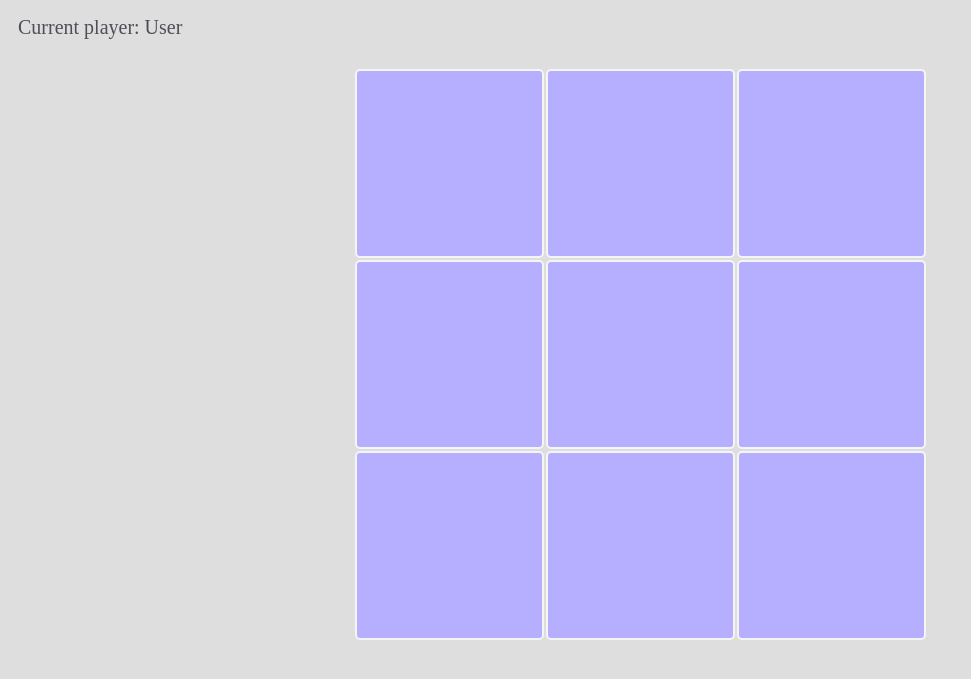
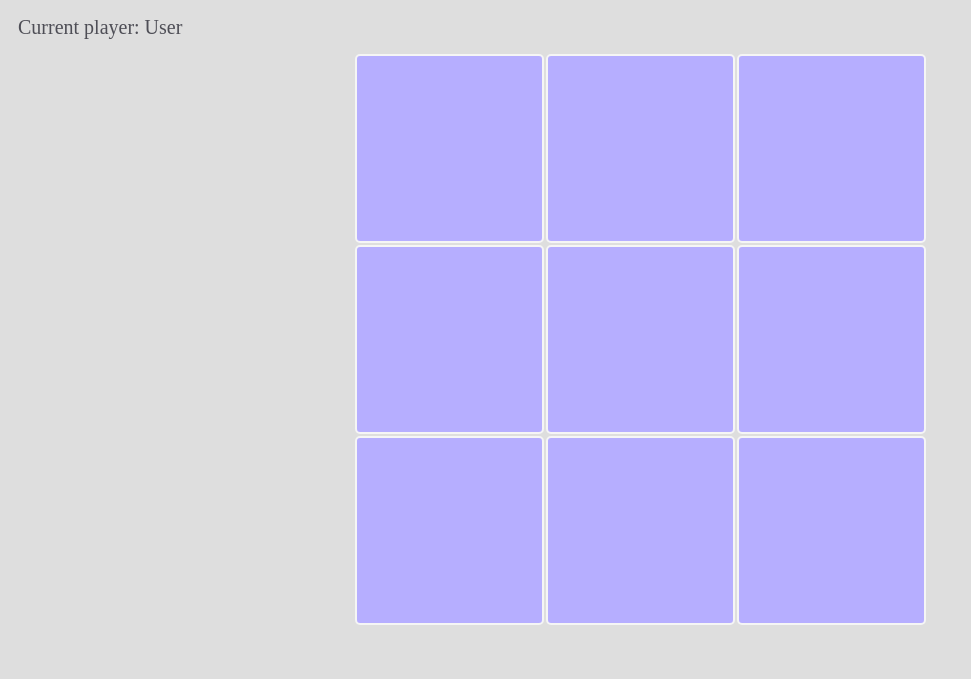
Before and after one commit to justFae00/TicTacToe, a plain HTML site: page index.html in a window 1280 px wide. Shown: the part 81-760 px from the top of the page, without its empty margins (0-971 px from the left). Drawn offline with Linux system fonts and the light colour scheme; a web font is replaced by a local one.

Commit message:
Update style.css

```diff
--- a/style.css
+++ b/style.css
@@ -51,7 +51,7 @@ body {
   justify-content: center;
   align-items: center;
   width: 700px;
-  margin-top: -30px;
+  margin-top: -45px;
 }
 
 .cell {
```
